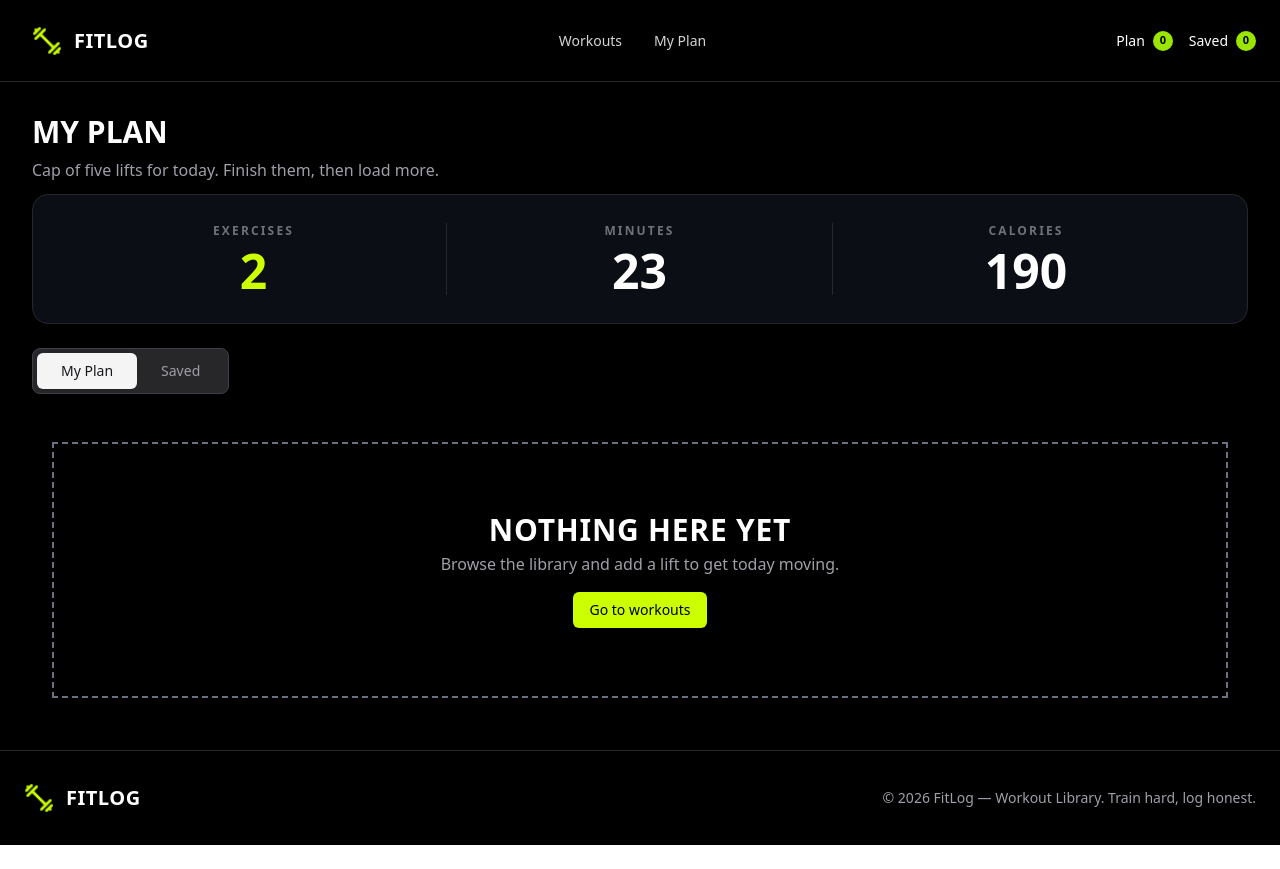
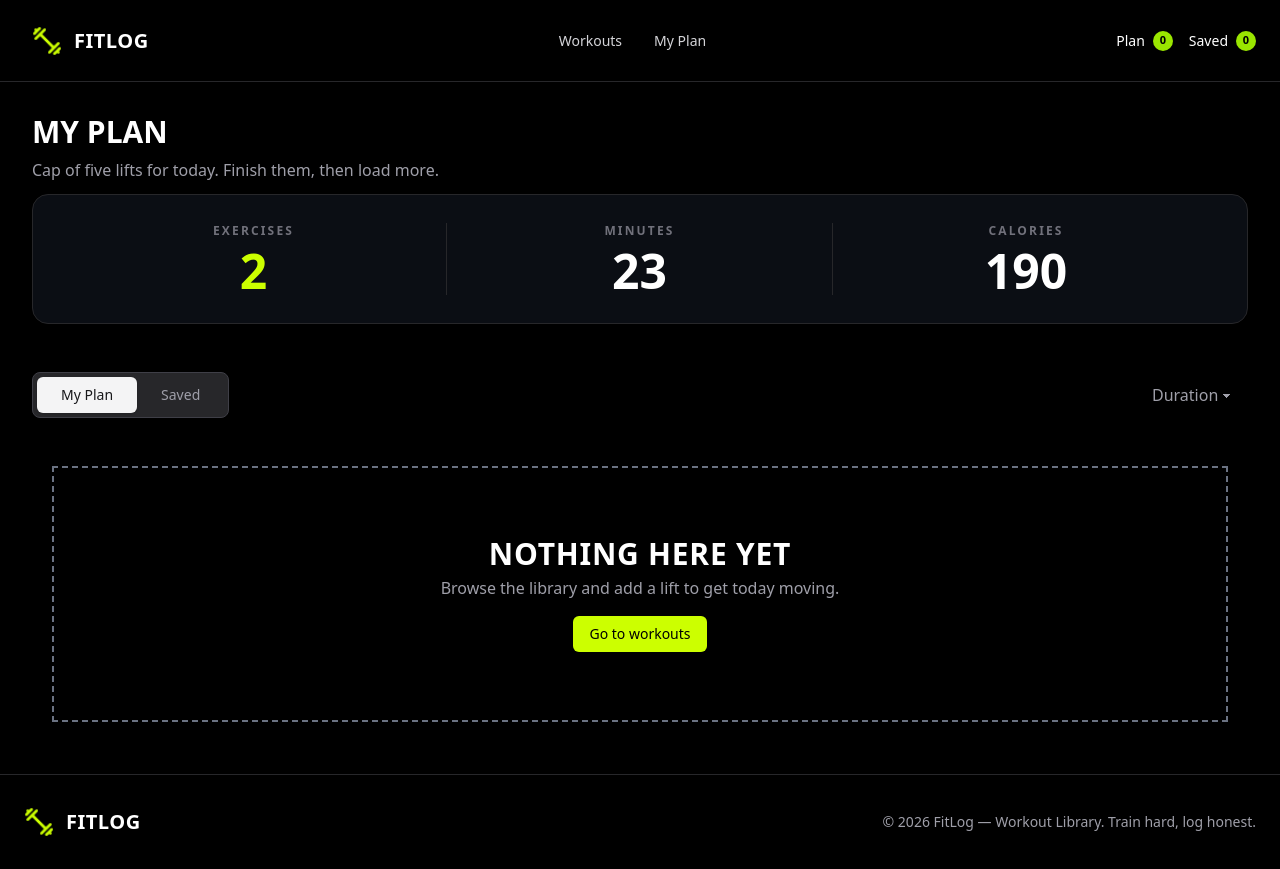
Before and after one commit to MohinulPatwary/Fit-log-app, a Next.js app: page /myplan in a window 1280 px wide. Before the commit the page ends 845 px from the top, so only its background shows below. Built offline with nearby package versions, Linux system fonts and the light colour scheme.

Commit message:
Sorting functionality added successfully

```diff
--- a/src/app/myplan/MyplanDisplay/MyPlanData.jsx
+++ b/src/app/myplan/MyplanDisplay/MyPlanData.jsx
@@ -1,6 +1,10 @@
 import React from 'react';
 
-const MyPlanData = () => {
+const MyPlanData = ({ gymPlan }) => {
+
+    const sum = gymPlan.reduce((accumulator, currentValue) => {
+  return accumulator + currentValue.rating;
+}, 0);
     return (
 
 <div className="w-full">
--- a/src/app/myplan/page.jsx
+++ b/src/app/myplan/page.jsx
@@ -8,8 +8,29 @@ import SaveCardList from "./SaveCardList";
 import MyPlanData from "./MyplanDisplay/MyPlanData";
 
 export default function MyPlanPage() {
-  const [selectedTab, setSelectedTab] = useState("plan");
-  const { gymPlan, savelist } = useContext(GymContext);
+const [selectedTab, setSelectedTab] = useState("plan");
+const { gymPlan, savelist } = useContext(GymContext);
+const [sortBy, setSortBy] = useState("duration");
+
+const sortPlan = (items) => {
+  const sortedPlan = [...items];
+
+  if (sortBy === "duration") {
+    sortedPlan.sort((a, b) => b.duration - a.duration);
+  } else if (sortBy === "calories") {
+    sortedPlan.sort((a, b) => b.caloriesBurned - a.caloriesBurned);
+  } else if (sortBy === "rating") {
+    sortedPlan.sort((a, b) => b.rating - a.rating);
+  }
+
+  return sortedPlan;
+};
+
+const sortedMyPlan = sortPlan(gymPlan);
+const sortedSaveList = sortPlan(savelist);
+
+console.log(sortedMyPlan, "sortedMyPlan");
+  console.log(sortedSaveList, "sortedSaveList");
 
   const isPlanSelected = selectedTab === "plan";
 
@@ -25,14 +46,14 @@ export default function MyPlanPage() {
       </div>
       <div className="mb-6">
 
-          {isPlanSelected
-            ? <MyPlanData/>
-            : "Your saved custom routines and bookmarked workouts."}
+        {isPlanSelected
+          ? <MyPlanData gymPlan={sortedMyPlan} />
+          : "Your saved custom routines and bookmarked workouts."}
 
       </div>
 
-
-      <div className="my-6 flex align-center">
+<div className="flex flex-col gap-4 sm:flex-row sm:items-center sm:justify-between">
+      <div className="my-6 flex">
         <div className="inline-flex rounded-lg bg-zinc-800 p-1 border border-zinc-700">
           <button
             type="button"
@@ -56,16 +77,28 @@ export default function MyPlanPage() {
             Saved
           </button>
         </div>
+
       </div>
+        <div>
+          <select defaultValue="Pick a font" className="select select-ghost text-sm text-zinc-400 sm:text-base"
+          value={sortBy}
+           onChange={(e) => setSortBy(e.target.value)}>
+            <option disabled={true}>Sort By</option>
+            <option value="duration">Duration</option>
+            <option value="calories">Calories</option>
+            <option value="rating">Rating</option>
+          </select>
+        </div>
+         </div>
 
       <div className="w-full bg-transparent p-3 sm:p-5">
         <div className="space-y-4">
           <div className="mt-1 text-sm text-zinc-400 sm:text-base">
             {isPlanSelected ? (
-              gymPlan.length === 0 ? (
+              sortedMyPlan.length === 0 ? (
                 <EmptyData />
               ) : (
-                gymPlan.map((planCard) => (
+                sortedMyPlan.map((planCard) => (
                   <MyPlanCard
                     key={planCard.id}
                     planCard={planCard}
@@ -77,7 +110,7 @@ export default function MyPlanPage() {
                 gymPlan.length === 0 ? (
                   <EmptyData />
                 ) : (
-                  savelist.map((planCard) => (
+                  sortedSaveList.map((planCard) => (
                     <SaveCardList
                       key={planCard.id}
                       planCard={planCard}
```
